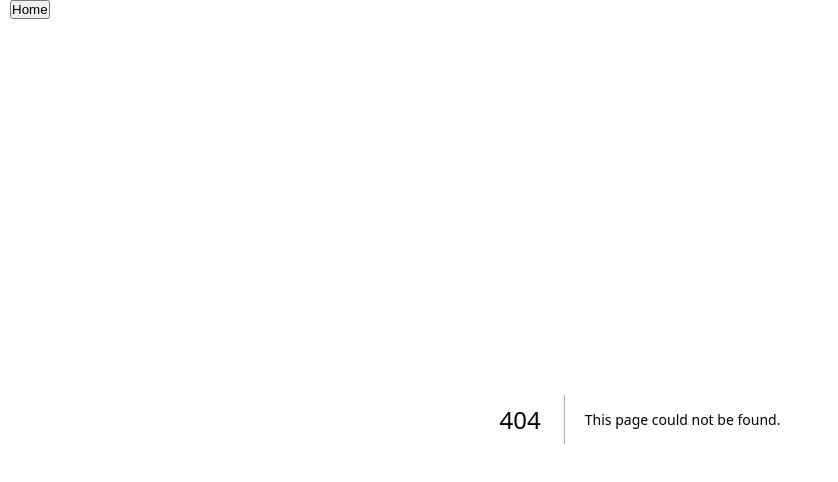
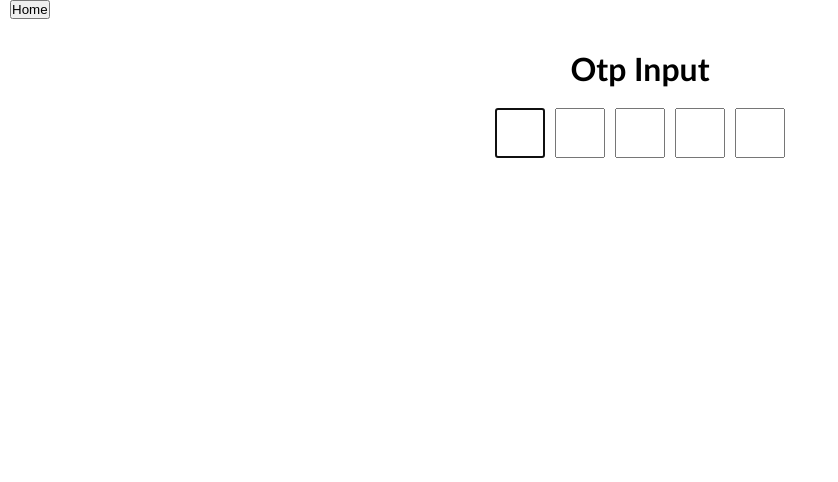
Before and after one commit to rahulUrajbhar/Frontend_UI_Projects, a Next.js app in the folder Ui_Components/: page /otpinput in a window 1280 px wide. Before the commit this address had no page. Shown: the top 482 px of the page, without its empty margins (0-838 px from the left). Built offline with nearby package versions, Linux system fonts and the light colour scheme.

Commit message:
otpinput

```diff
--- /dev/null
+++ b/Ui_Components/src/app/otpinput/page.jsx
@@ -0,0 +1,12 @@
+import OTPinput from '@/components/otpInput/OTPinput'
+import React from 'react'
+
+const page = () => {
+  return (
+    <div>
+        <OTPinput/>
+    </div>
+  )
+}
+
+export default page
--- a/Ui_Components/src/app/page.js
+++ b/Ui_Components/src/app/page.js
@@ -4,6 +4,9 @@ import Link from "next/link";
 export default function Home() {
   return (
     <ul>
+      <li>
+        <Link href={"/otpinput"}>OTP Input</Link>
+      </li>
       <li>
         <Link href={"/todo"}>Todo App</Link>
       </li>
--- /dev/null
+++ b/Ui_Components/src/components/otpInput/OTPinput.jsx
@@ -0,0 +1,58 @@
+"use client";
+import React, { useEffect, useRef, useState } from "react";
+import "./otpinput.css";
+
+const OTP_DIGIT_COUNT = 5;
+
+const OTPinput = () => {
+  const [otpInput, setOtpInput] = useState(new Array(OTP_DIGIT_COUNT).fill(""));
+
+  const arrRef = useRef([]);
+
+  useEffect(() => {
+    arrRef.current[0]?.focus();
+  }, []);
+
+  function handelChange(value, index) {
+    if (isNaN(value)) {
+      return;
+    }
+    const newArr = [...otpInput];
+    newArr[index] = value.trim().slice(-1);
+    setOtpInput(newArr);
+    if (value !== "") {
+      arrRef.current[index + 1]?.focus();
+    }
+  }
+
+  function handelFocus(e, index) {
+    if (!e.target.value && e.key === "Backspace") {
+      arrRef.current[index - 1]?.focus();
+    }
+  }
+
+  return (
+    <div className="container">
+      <h1>Otp Input</h1>
+      <div className="bodyContainer">
+        {otpInput.map((otp, index) => {
+          return (
+            <div key={index}>
+              <input
+                type="text"
+                key={index}
+                ref={(input) => (arrRef.current[index] = input)}
+                value={otpInput[index]}
+                onChange={(e) => handelChange(e.target.value, index)}
+                className="numInput"
+                onKeyDown={(e) => handelFocus(e, index)}
+              />
+            </div>
+          );
+        })}
+      </div>
+    </div>
+  );
+};
+
+export default OTPinput;
--- /dev/null
+++ b/Ui_Components/src/components/otpInput/otpinput.css
@@ -0,0 +1,21 @@
+.container {
+  margin: 30px auto;
+  width: 600px;
+  font-family: "Gill Sans", "Gill Sans MT", Calibri, "Trebuchet MS", sans-serif;
+}
+.container h1 {
+  text-align: center;
+}
+.bodyContainer {
+  display: flex;
+  align-items: center;
+  justify-content: center;
+}
+.numInput {
+  text-align: center;
+  width: 50px;
+  height: 50px;
+  margin: 5px;
+  font-size: larger;
+  margin-top: 20px;
+}
```
Lines whose indentation alone changed are shown as unchanged.
